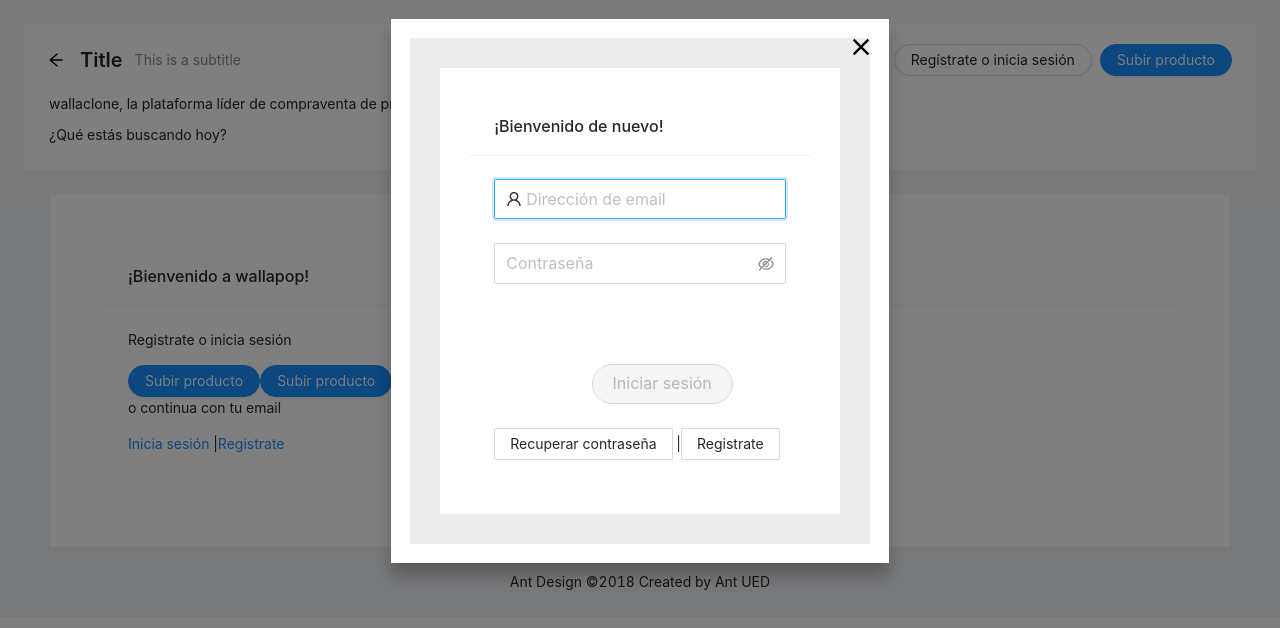
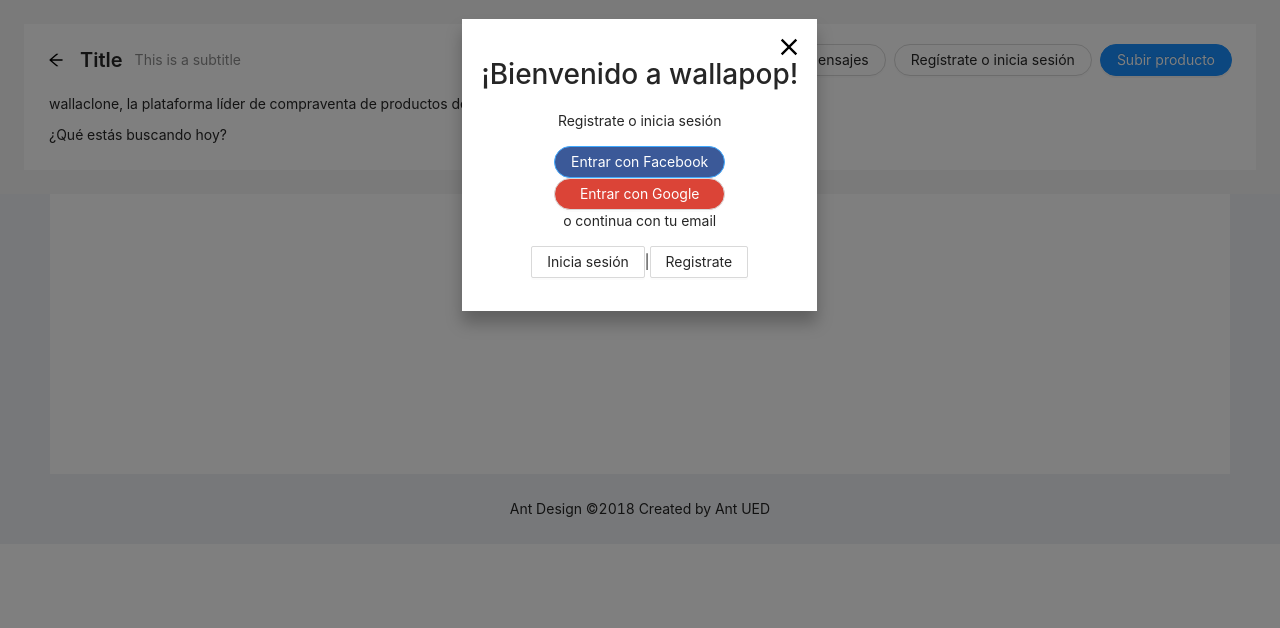
Before and after one commit to DrZuzzjen/frontend-final, a React (Create React App) app: page /signin_signup in a window 1280 px wide. Both pictures are taken after a click on the button "Regístrate o inicia sesión". Shown: the top 628 px of the page. Built offline with nearby package versions, Linux system fonts and the light colour scheme.

Commit message:
agrego button de facebook y login

```diff
--- a/src/componentes/App/MainRouter.js
+++ b/src/componentes/App/MainRouter.js
@@ -1,11 +1,9 @@
 import React from 'react';
 import { Route, Switch } from 'react-router-dom';
 import Home from '../layout/Home';
-import Signin from '../auth/Signin';
-import SigninSignup from '../auth/SigninSignup';
+
 import Base from '../layout/Base.js';
 import Users from '../user/Users';
-import Signup from '../user/Signup';
 
 const MainRouter = () => {
 	return (
@@ -14,12 +12,6 @@ const MainRouter = () => {
 				<Switch>
 					<Route exact path='/' component={Home} />
 					<Route path='/users' component={Users} />
-					<Route path='/signup' component={Signup} />
-					<Route path='/signin' component={Signin} />
-					<Route
-						path='/signin_signup'
-						component={SigninSignup}
-					/>
 				</Switch>
 			</Base>
 		</div>
--- /dev/null
+++ b/src/componentes/auth/SignBase.js
@@ -0,0 +1,44 @@
+import React from 'react';
+import { Button, Card } from 'antd';
+import { Link } from 'react-router-dom';
+import '../layout/Card.css';
+
+export default function SignBase({ onbasein, onbaseup }) {
+	return (
+		<div className='container'>
+			<p />
+			<h1>¡Bienvenido a wallapop!</h1>
+			<p>Registrate o inicia sesión</p>
+			<div className='container-buttons'>
+				<Button
+					shape='round'
+					key='1'
+					style={{
+						background: '#3b5998',
+						color: 'white'
+					}}>
+					Entrar con Facebook
+				</Button>
+				<Button
+					shape='round'
+					key='1'
+					style={{
+						background: '#db4437',
+						color: 'white'
+					}}>
+					Entrar con Google
+				</Button>
+			</div>
+			<p>o continua con tu email</p>
+			<p>
+				<Button as={Link} onClick={() => onbasein()}>
+					Inicia sesión{' '}
+				</Button>
+				{`|`}
+				<Button as={Link} onClick={() => onbaseup()}>
+					Registrate
+				</Button>
+			</p>
+		</div>
+	);
+}
--- a/src/componentes/auth/SigninSignup.js
+++ /dev/null
@@ -1,30 +0,0 @@
-import React from 'react';
-import { Button, Card } from 'antd';
-import { Link } from 'react-router-dom';
-import '../layout/Card.css';
-
-export default function SigninSignup() {
-	return (
-		<div>
-			<Card
-				title='¡Bienvenido a wallapop!'
-				bordered={false}
-				style={({ width: 300 }, { padding: 30 })}>
-				<p>Registrate o inicia sesión</p>
-
-				<Button shape='round' key='1' type='primary'>
-					Subir producto
-				</Button>
-				<Button shape='round' key='1' type='primary'>
-					Subir producto
-				</Button>
-				<p>o continua con tu email</p>
-				<p>
-					<Link to='/signin'>Inicia sesión </Link>
-					{`|`}
-					<Link to='/signup'>Registrate</Link>
-				</p>
-			</Card>
-		</div>
-	);
-}
--- a/src/componentes/layout/Card.css
+++ b/src/componentes/layout/Card.css
@@ -2,3 +2,15 @@
 	padding: 30px;
 	background: #ececec;
 }
+
+.container {
+	display: flex;
+	flex-direction: column;
+	align-items: center;
+}
+
+.container-buttons {
+	display: flex;
+	flex-direction: column;
+	align-items: stretch;
+}
--- a/src/componentes/layout/Header.js
+++ b/src/componentes/layout/Header.js
@@ -1,14 +1,14 @@
 import React from 'react';
 import { Descriptions, PageHeader, Button } from 'antd';
 
-import ReactDOM from 'react-dom';
 import 'react-responsive-modal/styles.css';
 import { Modal } from 'react-responsive-modal';
-import SigninSignup from '../auth/SigninSignup';
+
 import Signin from '../auth/Signin';
 import Signup from '../user/Signup';
 import 'antd/dist/antd.css';
 import './Base.css';
+import SignBase from '../auth/SignBase';
 
 const isActive = (history, path) => {
 	if (history.location.pathname == path)
@@ -17,6 +17,11 @@ const isActive = (history, path) => {
 };
 
 export default function Header() {
+	const [
+		signbase,
+		setSignbase
+	] = React.useState(false);
+
 	const [
 		signin,
 		setSignin
@@ -33,7 +38,7 @@ export default function Header() {
 	] = React.useState(false);
 
 	const handleClickOpen = () => {
-		setSignin(true);
+		setSignbase(true);
 		setOpen(true);
 	};
 
@@ -50,11 +55,13 @@ export default function Header() {
 	const handleSignup = () => {
 		setSignup(true);
 		setSignin(false);
+		setSignbase(false);
 	};
 
 	const handleSign = () => {
 		setSignup(false);
 		setSignin(true);
+		setSignbase(false);
 	};
 
 	return (
@@ -89,6 +96,12 @@ export default function Header() {
 				</Descriptions>
 			</PageHeader>
 			<Modal open={open} onClose={handleClose}>
+				{signbase && (
+					<SignBase
+						onbasein={handleSign}
+						onbaseup={handleSignup}
+					/>
+				)}
 				{signin && (
 					<Signin
 						onSignin={handleSignin}
--- a/src/componentes/user/Signup.js
+++ b/src/componentes/user/Signup.js
@@ -4,9 +4,9 @@ import { UserOutlined } from '@ant-design/icons';
 
 import React, { useState } from 'react';
 import { withStyles } from '@material-ui/core/styles';
-import TextField from '@material-ui/core/TextField';
+
 import Icon from '@material-ui/core/Icon';
-import { makeStyles } from '@material-ui/core/styles';
+
 import { create } from '../../API/api-user';
 import Dialog from '@material-ui/core/Dialog';
 import DialogActions from '@material-ui/core/DialogActions';
@@ -16,7 +16,7 @@ import MuiDialogTitle from '@material-ui/core/DialogTitle';
 import IconButton from '@material-ui/core/IconButton';
 import CloseIcon from '@material-ui/icons/Close';
 import Typography from '@material-ui/core/Typography';
-import { Redirect } from 'react-router-dom';
+
 import { Link } from 'react-router-dom';
 
 const styles = (theme) => ({
```
